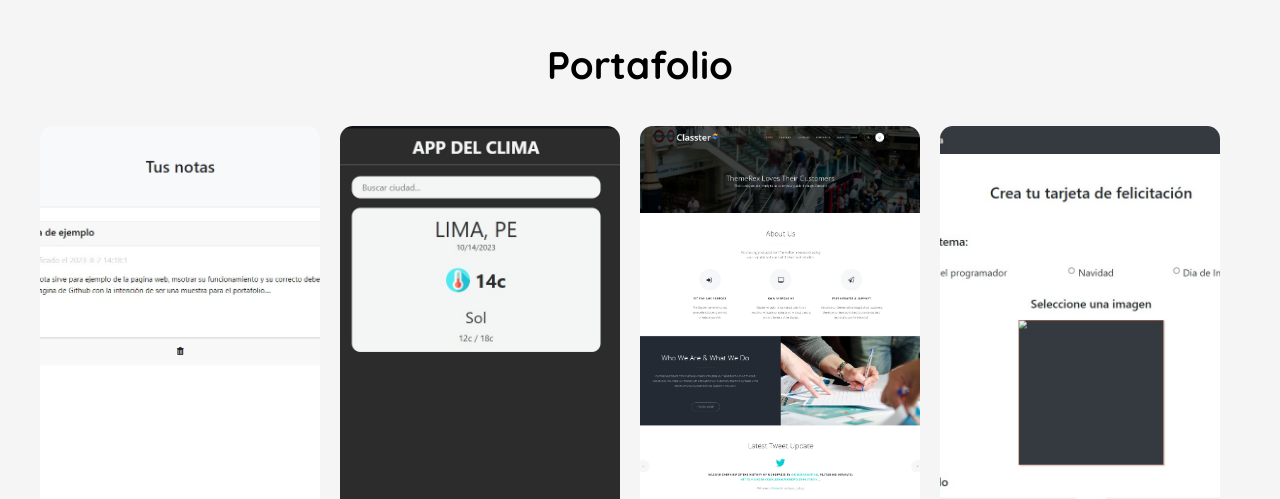
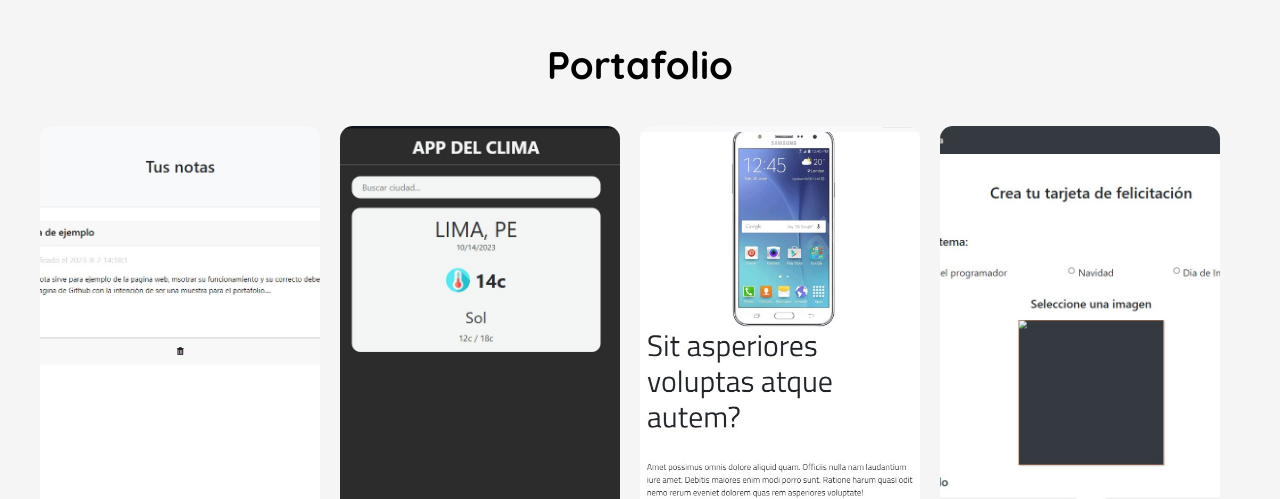
Before and after one commit to LuisLeon10/Portfolio, a plain HTML site: page index.html in a window 1280 px wide. Shown: the part 1930-2429 px from the top of the page. Drawn offline with Linux system fonts and the light colour scheme.

Commit message:
Update index.html
Se agregó la pagina de bootstrap

```diff
--- a/index.html
+++ b/index.html
@@ -119,7 +119,7 @@
                         <p>Descripción</p>
                     </div>
                     <div class="portfolio-item">
-                        <a href="#"><img src="images/Web-example.jpg" alt="Pagina web 1"></a>
+                        <a href="https://luisleon10.github.io/Bootstrap/"><img src="images/img-phone-page.jpg" alt="Pagina con Bootstrap"></a>
                         <p>Descripción</p>
                     </div>
                     <div class="portfolio-item">
```
